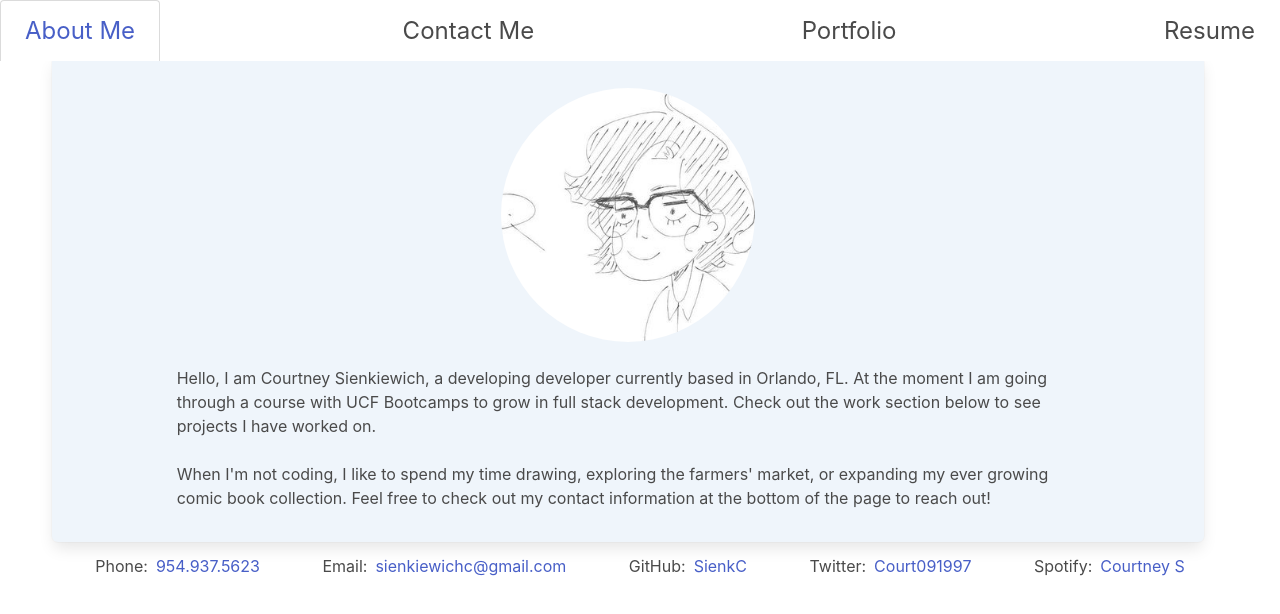
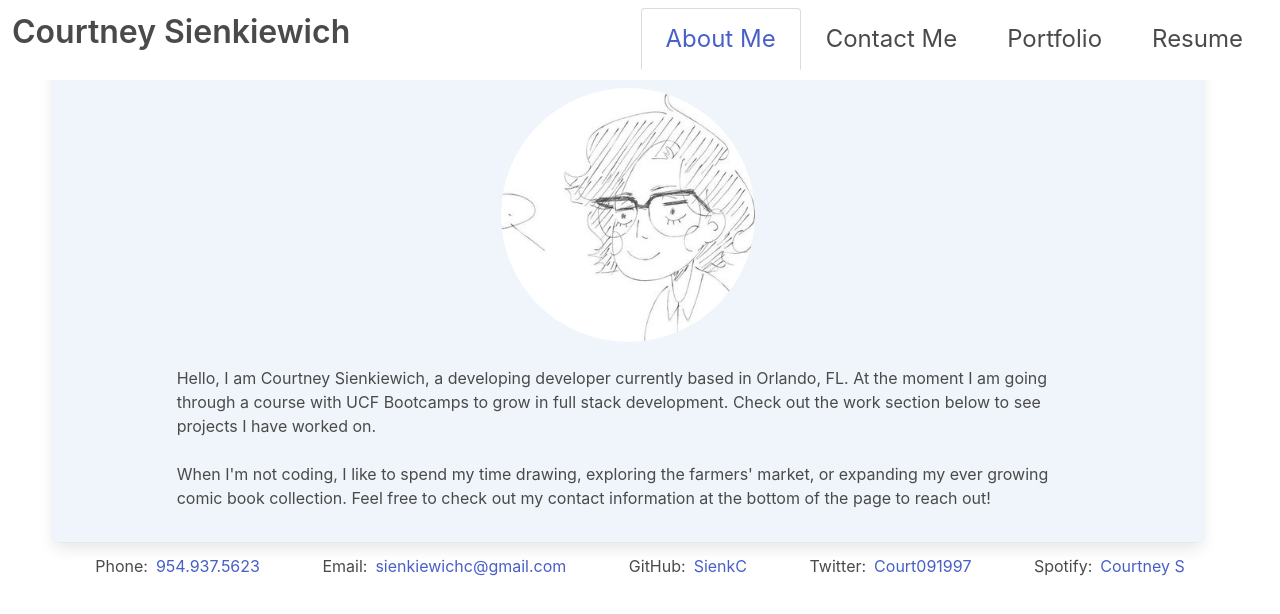
Before and after one commit to SienkC/React_Portfolio, a React (Vite) app: page / in a window 1280 px wide. Shown: the top 614 px of the page. Built offline with nearby package versions, Linux system fonts and the light colour scheme.

Commit message:
Added name to nav bar

```diff
--- a/src/components/Nav.jsx
+++ b/src/components/Nav.jsx
@@ -7,7 +7,9 @@ function Nav() {
 
     return (
         // assign each nav item its appropriate link
-        <ul className="tabs is-boxed is-right is-large navbar is-fixed-top">
+        <div className="navbar is-fixed-top">
+            <h1 className='title navbar-item pb-0'>Courtney Sienkiewich</h1>
+            <ul className="navbar-item pb-0 navbar-end tabs is-boxed is-right is-large">
                 <li
                     // If current page is AboutMe, then css will match
                     className={currentPg === "/" ? "is-active" : ""}>
@@ -23,6 +25,7 @@ function Nav() {
                     <Link to="/Resume">Resume</Link>
                 </li>
             </ul>
+        </div>
     );
 }
 
```
Lines whose indentation alone changed are shown as unchanged.
